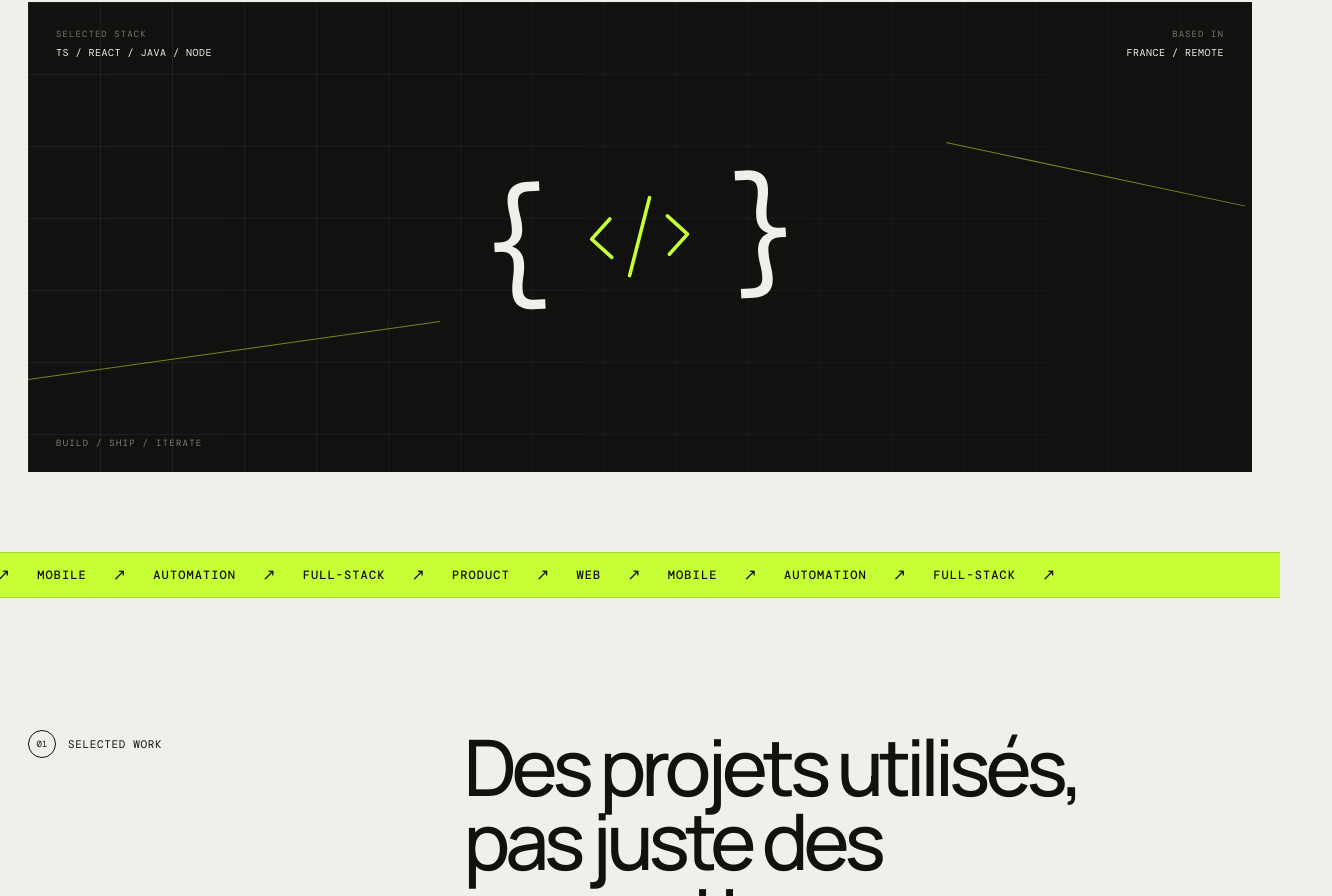
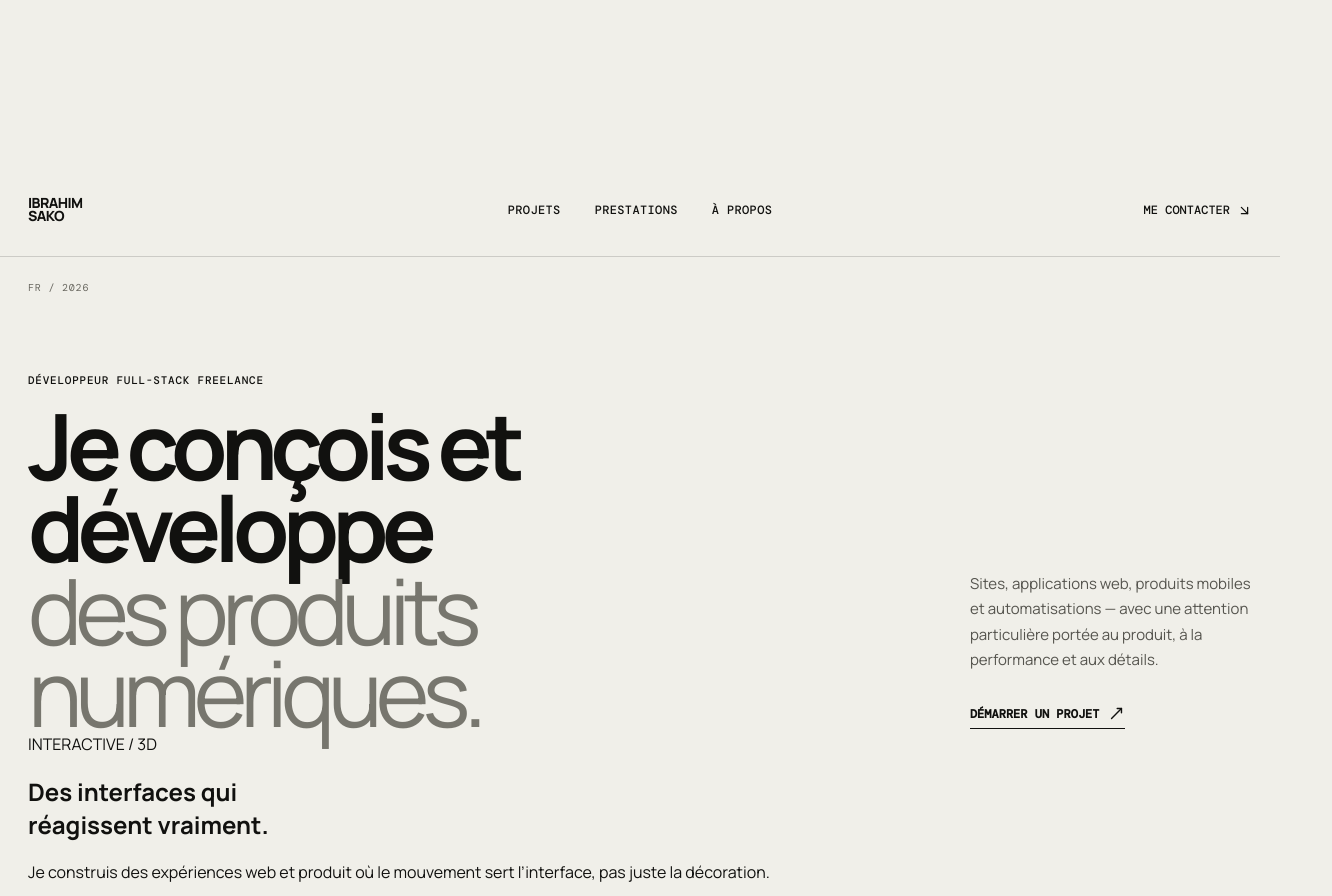
Before and after one commit to ibra-sko/Portfolio, a Next.js app: page / in a window 1280 px wide. Shown: the part 641-1537 px from the top of the page, 1332 px wide, since content can reach past the window. Built offline with nearby package versions, Linux system fonts and the light colour scheme; a web font is replaced by a local one.

Commit message:
feat: replace hero with Spline and stack with orbit

```diff
--- a/components/landing-page.tsx
+++ b/components/landing-page.tsx
@@ -6,7 +6,6 @@ import {
   ArrowRight,
   Braces,
   Check,
-  Code2,
   Mail,
   Menu,
   MoveUpRight,
@@ -14,6 +13,10 @@ import {
   Workflow,
   X,
 } from "lucide-react";
+import { useState } from "react";
+import CursorTrail from "./ui/cursor-trail";
+import OrbitStack from "./ui/orbit-stack";
+import { SplineScene } from "./ui/spline-scene";
 
 function Github({ size = 24, className = "" }: { size?: number | string; className?: string }) {
   return (
@@ -34,8 +37,6 @@ function Github({ size = 24, className = "" }: { size?: number | string; classNa
     </svg>
   );
 }
-import { useState } from "react";
-import StackNetwork from "./ui/stack-network";
 
 const services = [
   {
@@ -179,6 +180,8 @@ export default function LandingPage() {
 
   return (
     <main id="top">
+      <CursorTrail />
+
       <header className="nav-wrap">
         <nav className="nav container">
           <a href="#top" className="wordmark" aria-label="Retour en haut">
@@ -229,25 +232,32 @@ export default function LandingPage() {
           </motion.div>
         </motion.div>
 
-        <motion.div className="hero-stage" initial={reduce ? false : { opacity: 0, scale: .985 }} animate={reduce ? undefined : { opacity: 1, scale: 1 }} transition={{ duration: .9, delay: .25, ease: [.22, 1, .36, 1] }}>
-          <div className="stage-grid" />
-          <div className="stage-meta stage-meta-left"><span>SELECTED STACK</span><b>TS / REACT / JAVA / NODE</b></div>
-          <div className="stage-meta stage-meta-right"><span>BASED IN</span><b>FRANCE / REMOTE</b></div>
-          <motion.div className="stage-symbol" animate={reduce ? undefined : { rotate: [0, 3, 0, -3, 0] }} transition={{ duration: 9, repeat: Infinity, ease: "easeInOut" }}>
-            <span>{"{"}</span><Code2 /><span>{"}"}</span>
-          </motion.div>
-          <div className="stage-line stage-line-one" />
-          <div className="stage-line stage-line-two" />
-          <div className="stage-caption">BUILD / SHIP / ITERATE</div>
+        <motion.div
+          className="spline-stage"
+          initial={reduce ? false : { opacity: 0, y: 22 }}
+          animate={reduce ? undefined : { opacity: 1, y: 0 }}
+          transition={{ duration: .85, delay: .22, ease: [.22, 1, .36, 1] }}
+        >
+          <div className="spline-copy">
+            <span className="spline-eyebrow">INTERACTIVE / 3D</span>
+            <h2>Des interfaces qui<br />réagissent vraiment.</h2>
+            <p>
+              Je construis des expériences web et produit où le mouvement sert l’interface, pas juste la décoration.
+            </p>
+            <div className="spline-meta">
+              <span>Web</span><span>Mobile</span><span>API</span><span>Motion</span>
+            </div>
+          </div>
+          <div className="spline-canvas-wrap">
+            <div className="spline-grid" />
+            <div className="spline-fade" />
+            <SplineScene
+              scene="https://prod.spline.design/kZDDjO5HuC9GJUM2/scene.splinecode"
+              className="spline-canvas"
+            />
+            <div className="spline-hint"><span /> Drag / explore</div>
+          </div>
         </motion.div>
-      </section>
-
-      <section className="ticker" aria-hidden="true">
-        <div className="ticker-track">
-          {["PRODUCT", "WEB", "MOBILE", "AUTOMATION", "FULL-STACK", "PRODUCT", "WEB", "MOBILE", "AUTOMATION", "FULL-STACK"].map((item, i) => (
-            <span key={`${item}-${i}`}>{item}<i>↗</i></span>
-          ))}
-        </div>
       </section>
 
       <section className="work-section container" id="work">
@@ -310,7 +320,7 @@ export default function LandingPage() {
           <h2>Je développe.<br />Mais je pense produit.</h2>
         </Reveal>
 
-        <div className="about-grid">
+        <div className="about-grid about-grid-orbit">
           <Reveal className="about-copy">
             <p className="about-lead">
               Mon rôle ne s’arrête pas à écrire du code. Je cherche d’abord à comprendre ce qui doit être construit, pourquoi, et comment le rendre simple à utiliser.
@@ -319,16 +329,12 @@ export default function LandingPage() {
               Je travaille sur des interfaces, des APIs, des bases de données, des produits mobiles et des automatisations. L’objectif reste le même : livrer quelque chose de propre, maintenable et réellement utile.
             </p>
           </Reveal>
-          <Reveal className="stack-panel" delay={.08}>
-            <div className="stack-panel-head">
+          <Reveal className="orbit-panel" delay={.08}>
+            <div className="orbit-panel-head">
               <span>STACK / OUTILS</span>
-              <p>Les technos que j’utilise selon le produit à construire — pas une liste de logos décorative.</p>
+              <p>Une stack polyvalente qui tourne autour du produit à construire.</p>
             </div>
-            <StackNetwork />
-            <div className="stack-footnote">
-              <span>React Native · Express · TypeScript</span>
-              <span>Next.js · Supabase · Java · Docker · n8n</span>
-            </div>
+            <OrbitStack />
           </Reveal>
         </div>
       </section>
```
